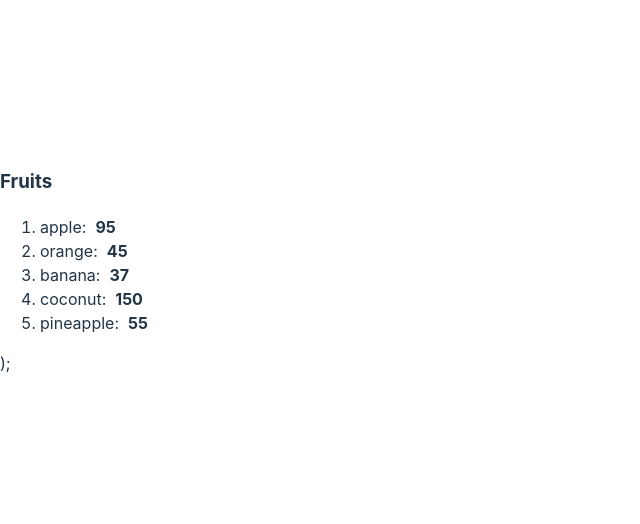
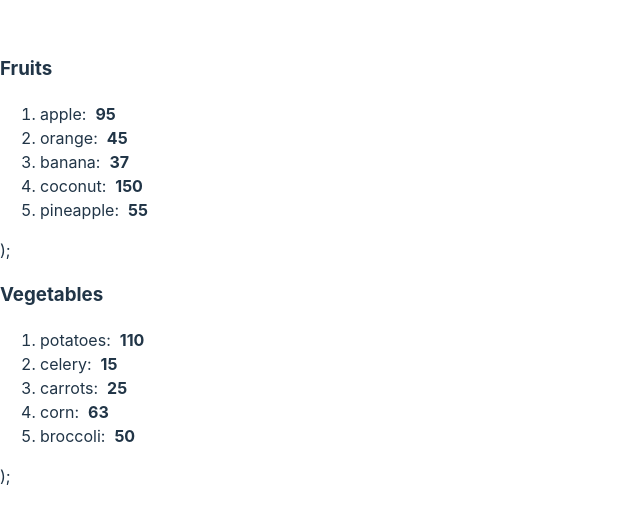
Before and after one commit to tanjirhc/react-render, a React (Vite) app: page / in a window 1280 px wide. Shown: the part 138-662 px from the top of the page, without its empty margins (0-640 px from the left). Built offline with nearby package versions, Linux system fonts and the light colour scheme.

Commit message:
another category

```diff
--- a/src/App.tsx
+++ b/src/App.tsx
@@ -8,8 +8,18 @@ function App() {
                   { id: 4, name: "coconut", calories: 150 },
                   { id: 5, name: "pineapple", calories: 55 },
                  ];
+  const vegetables = [
+                      { id: 6, name: "potatoes", calories: 110 },
+                      { id: 7, name: "celery", calories: 15 },
+                      { id: 8, name: "carrots", calories: 25 },
+                      { id: 9, name: "corn", calories: 63 },
+                      { id: 10, name: "broccoli", calories: 50 },
+                    ];
 
-  return <List items={fruits} category="Fruits"/>;
+  return( <>
+            <List items={fruits} category="Fruits"/>
+            <List items={vegetables} category="Vegetables"/>
+          </>);
 }
 
 export default App;
```
